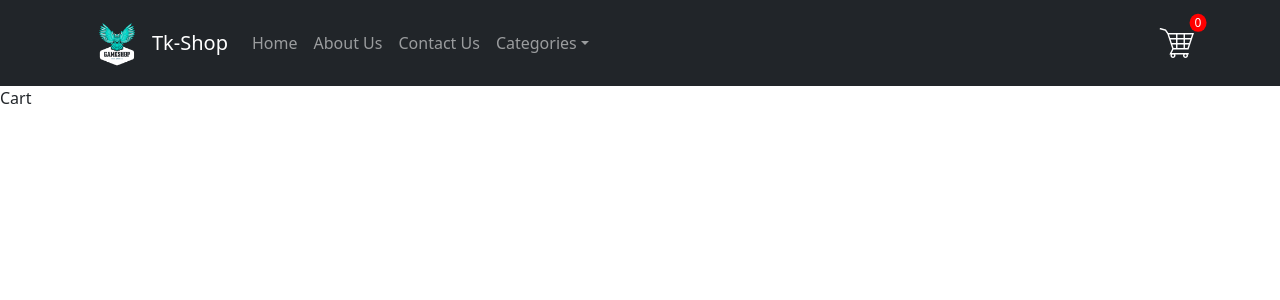
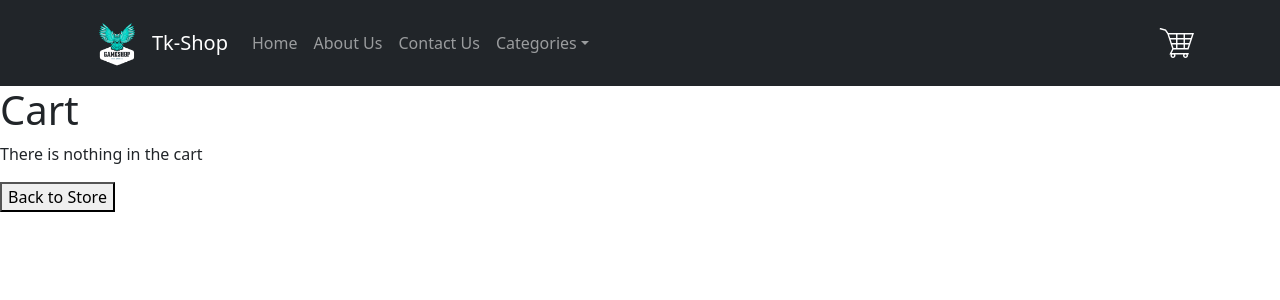
Before and after one commit to DanielQuintero99/appcquintero, a React (Create React App) app: page /cart in a window 1280 px wide. Shown: the top 300 px of the page. Built offline with nearby package versions, Linux system fonts and the light colour scheme.

Commit message:
addContext to cart, and use it to render cart components

```diff
--- a/src/App.css
+++ b/src/App.css
@@ -61,3 +61,42 @@ margin: 5px;
     align-items: center;
     padding: 20px;
   }
+  .keys {
+    display: flex;
+    flex-wrap: wrap;
+    flex: 1;
+    align-items: center;
+    justify-content: center;
+  }
+
+  .key {
+    border: .4rem solid black;
+    border-radius: .5rem;
+    margin: 1rem;
+    font-size: 1.5rem;
+    padding: 1rem .5rem;
+    transition: all .07s ease;
+    width: 10rem;
+    text-align: center;
+    color: white;
+    background: rgba(0,0,0,0.4);
+    text-shadow: 0 0 .5rem black;
+  }
+
+  .playing {
+    transform: scale(1.1);
+    border-color: #ffc600;
+    box-shadow: 0 0 1rem #ffc600;
+  }
+
+  kbd {
+    display: block;
+    font-size: 4rem;
+  }
+
+  .sound {
+    font-size: 1.2rem;
+    text-transform: uppercase;
+    letter-spacing: .1rem;
+    color: #ffc600;
+  }
--- a/src/App.js
+++ b/src/App.js
@@ -9,11 +9,14 @@ import About from "./components/About";
 import Contact from "./components/Contact";
 import NotFound from "./components/NotFound";
 import Cart from "./components/Cart";
+import MusicContainer from "./components/instruments/MusicContainer";
+import CartContextProvider from "./components/CartContext";
 
 export default function App() {
 
   return (
   <>
+  <CartContextProvider>
     <BrowserRouter>
     <NabVar/>
     <Routes>
@@ -23,9 +26,11 @@ export default function App() {
       <Route exact path="/category/:category" element={<ItemListContainer/>} />
       <Route exact path="/item/:id" element={<ItemDetailContainer/>} />
       <Route exact path="cart" element={<Cart/>} />
+      <Route path="play" element={<MusicContainer/>} />
       <Route path="*" element={<NotFound/>} />
       </Routes>
     </BrowserRouter>
+  </CartContextProvider>
   </>
   );
 }
--- a/src/components/Cart.jsx
+++ b/src/components/Cart.jsx
@@ -1,8 +1,36 @@
-import React from 'react'
+import React, {useContext} from 'react'
+import { Link } from 'react-router-dom';
+import { CartContext } from './CartContext'
 
 const Cart = () => {
+  const { cart, removeFromCart, buyAll, removeOne,total,displayCart } = useContext(CartContext);
   return (
-    <div>Cart</div>
+    <>
+      <h1>Cart</h1>
+      <div>
+        {
+          displayCart ?
+            cart.map(item => (
+              <div key={item.id}>
+                <div>name {item.name}</div>
+                 <img src={item.image} alt="" />
+                <div>price {item.price}</div>
+                <div>amount {item.count}</div>
+                <button onClick={() => removeOne(item.id)}>Remove One</button>
+                <button onClick={() => removeFromCart(item.id)}>Remove All</button>
+                <p>Total: {total}</p>
+                <button onClick={() => buyAll()}>Buy All</button>
+              </div>
+            ))
+            :
+            <div>
+              <p> There is nothing in the cart </p>
+              <Link to="/"><button>Back to Store</button></Link>
+            </div>
+        }
+      </div>
+
+    </>
   )
 }
 
--- /dev/null
+++ b/src/components/CartContext.jsx
@@ -0,0 +1,73 @@
+import React, { useState, createContext, useEffect } from 'react'
+
+export const CartContext = createContext();
+const CartContextProvider = ({ children }) => {
+    const [cart, setCart] = useState([]);
+    const [displayCart, setDisplayCart] = useState();
+    const [total, setTotal] = useState(0)
+    const[cartWidget,setCartWidget]=useState()
+    const[displayCartWidget,setDisplayCartWidget]=useState(false)
+    const addToCart = (item) => {
+        setCart([...cart, item]);
+        const index = cart.findIndex(cartItem => cartItem.id === item.id);
+        if (index !== -1) {
+            let newCart = [...cart];
+            newCart[index].count++;
+            setCart(newCart);
+        }
+    }
+    const removeFromCart = (id) => {
+        setCart(cart.filter(item => item.id !== id));
+    }
+    const removeOne = (id) => {
+        const index = cart.findIndex(cartItem => cartItem.id === id);
+        if (index !== -1) {
+            let newCart = [...cart];
+            newCart[index].count--;
+            if (newCart[index].count === 0) {
+                newCart.splice(index, 1,);
+            }
+            setCart(newCart);
+        }
+
+    }
+    const buyAll = () => {
+        setCart([]);
+    }
+
+    useEffect(() => {
+        let total = 0;
+        let countInCart=0
+        cart.forEach(item => {
+            total += item.price * item.count;
+        });
+        cart.forEach(prd=>{
+            countInCart+=prd.count
+        })
+        setTotal(total);
+        setCartWidget(countInCart);
+        if (countInCart===0) {
+            setDisplayCartWidget(false)
+        }else{
+            setDisplayCartWidget(true)
+        }
+    }, [cart])
+
+    useEffect(() => {
+        if (cart.length === 0) {
+            setDisplayCart(false);
+        } else {
+            setDisplayCart(true);
+        }
+    }, [cart]);
+
+
+
+
+    return (
+        <CartContext.Provider value={{ cart, addToCart, removeFromCart, buyAll, removeOne, total, displayCart,cartWidget,displayCartWidget}}>
+            {children}
+        </CartContext.Provider>
+    )
+}
+export default CartContextProvider;
--- a/src/components/CartWidget.jsx
+++ b/src/components/CartWidget.jsx
@@ -1,11 +1,14 @@
+import React,{useContext} from 'react';
+import { CartContext } from './CartContext'
 import { GiShoppingCart } from 'react-icons/gi';
+import { Link } from 'react-router-dom';
 
-export default function CartWidget({ cant }) {
-
+export default function CartWidget() {
+const {cartWidget,displayCartWidget}=useContext(CartContext)
   return (
     <>
       <div className='d-flex '>
-        <GiShoppingCart size="40px" color="white" /> <span className='CartWidgetCounter'><h4>{cant}</h4></span>
+      <Link to={"/Cart"}><GiShoppingCart size="40px" color="white" />{displayCartWidget?<span className='CartWidgetCounter'><h4>{cartWidget}</h4></span>:<div></div>}</Link>
       </div>
     </>
   );
--- a/src/components/Item.jsx
+++ b/src/components/Item.jsx
@@ -1,8 +1,6 @@
 import React from 'react'
 import { Card,Button } from 'react-bootstrap';
 import { Link } from 'react-router-dom';
-
-
 
 export default function Item({ id, price, name, image, description }) {
 
--- a/src/components/ItemCount.jsx
+++ b/src/components/ItemCount.jsx
@@ -2,7 +2,8 @@ import React, { useEffect } from "react"
 import { useState } from "react"
 import { Button } from "react-bootstrap";
 
-export default function ItemCount({ stock, addToCart}) {
+
+export default function ItemCount({ stock, addToCart, prd,handleClick}) {
     const [count, setCount] = useState(0);
     function add() {
         setCount(count + 1);
@@ -31,8 +32,9 @@ export default function ItemCount({ stock, addToCart}) {
                 <p>{count}</p>
                 <Button className="space" onClick={add} variant="success">+</Button>
             </div>{
-               disable?<Button onClick={()=>addToCart(count)} variant="warning">Añadir al Carrito</Button>:<Button onClick={()=>addToCart(count)} variant="warning" disabled >Añadir al Carrito</Button>
+               disable?<Button onClick={()=>{addToCart({...prd,count}); handleClick();}} variant="warning">Añadir al Carrito</Button>:<Button variant="warning" disabled >Añadir al Carrito</Button>
         }
         </>
-    );
+     );
+
 }
--- a/src/components/ItemDetail.jsx
+++ b/src/components/ItemDetail.jsx
@@ -1,17 +1,15 @@
-import React from 'react'
+import React ,{ useState,useContext } from 'react'
 import { Card,Button } from 'react-bootstrap'
 import ItemCount from './ItemCount'
-import { useState } from 'react'
 import { Link } from 'react-router-dom'
+import { CartContext } from "./CartContext";
 
 const ItemDetail = ({ prd }) => {
-    const[add,setAdd]=useState(0);
     const[displayButtonCart,setDisplayButtonCart]=useState(true);
-  function onAdd(num) {
-    alert("Added to cart " + num + " items");
-    setAdd(num);
-    setDisplayButtonCart(false);
-}
+    const {addToCart}=useContext(CartContext);
+  function handleClick(){
+      setDisplayButtonCart(false);
+  }
     return (
         <>
             <Card className='space' key={prd.id} style={{ width: '18rem' }}>
@@ -25,7 +23,7 @@ const ItemDetail = ({ prd }) => {
                         $ {prd.price}
                     </Card.Text>
                     {
-                        displayButtonCart ? <ItemCount addToCart={onAdd} stock={5}/> : <Link to ={"/cart"} ><Button  className="btn btn-primary">ir a Carrito</Button></Link>
+                        displayButtonCart ? <ItemCount handleClick={handleClick} prd={prd} addToCart={addToCart} stock={prd.stock}/> : <Link to ={"/cart"} ><Button  className="btn btn-primary">ir a Carrito</Button></Link>
                     }
                 </Card.Body>
             </Card>
--- a/src/components/NavBar.jsx
+++ b/src/components/NavBar.jsx
@@ -26,7 +26,7 @@ export default function NavBar() {
                 <NavDropdown.Item as ={Link} to="./category/hoddie">Hoddie</NavDropdown.Item>
               </NavDropdown>
             </Nav>
-            <CartWidget cant={0} />
+            <CartWidget/>
           </Navbar.Collapse>
         </Container>
       </Navbar>
--- /dev/null
+++ b/src/components/instruments/Music.jsx
@@ -0,0 +1,62 @@
+import React from 'react'
+
+const Music = () => {
+  return (
+    <>
+    <div className="keys">
+    <div data-key="65" className="key">
+      <kbd>A</kbd>
+
+    </div>
+    <div data-key="83" className="key">
+      <kbd>S</kbd>
+
+    </div>
+    <div data-key="68" className="key">
+      <kbd>D</kbd>
+
+    </div>
+    <div data-key="70" className="key">
+      <kbd>F</kbd>
+
+    </div>
+    <div data-key="71" className="key">
+      <kbd>G</kbd>
+
+    </div>
+    <div data-key="72" className="key">
+      <kbd>H</kbd>
+
+    </div>
+    <div data-key="74" className="key">
+      <kbd>J</kbd>
+
+    </div>
+    <div data-key="75" className="key">
+      <kbd>K</kbd>
+    </div>
+    <div data-key="76" className="key">
+      <kbd>L</kbd>
+
+    </div>
+    <div data-key="192" className="key">
+      <kbd>Ñ</kbd>
+
+    </div>
+  </div>
+
+  <audio data-key="65" src="sounds/1.wav"></audio>
+  <audio data-key="83" src="sounds/2.wav"></audio>
+  <audio data-key="68" src="sounds/3.wav"></audio>
+  <audio data-key="70" src="sounds/4.wav"></audio>
+  <audio data-key="71" src="sounds/5.wav"></audio>
+  <audio data-key="72" src="sounds/6.wav"></audio>
+  <audio data-key="74" src="sounds/7.wav"></audio>
+  <audio data-key="75" src="sounds/8.wav"></audio>
+  <audio data-key="76" src="sounds/9.wav"></audio>
+  <audio data-key="192" src="sounds/0.wav"></audio>
+    </>
+  )
+}
+
+export default Music
--- /dev/null
+++ b/src/components/instruments/MusicContainer.jsx
@@ -0,0 +1,12 @@
+import React from 'react'
+import Music from './Music'
+
+
+
+const MusicContainer = () => {
+  return (
+    <Music/>
+  )
+}
+
+export default MusicContainer
```
Also changed, not shown: src/data/data.js (+18 -9 lines).
